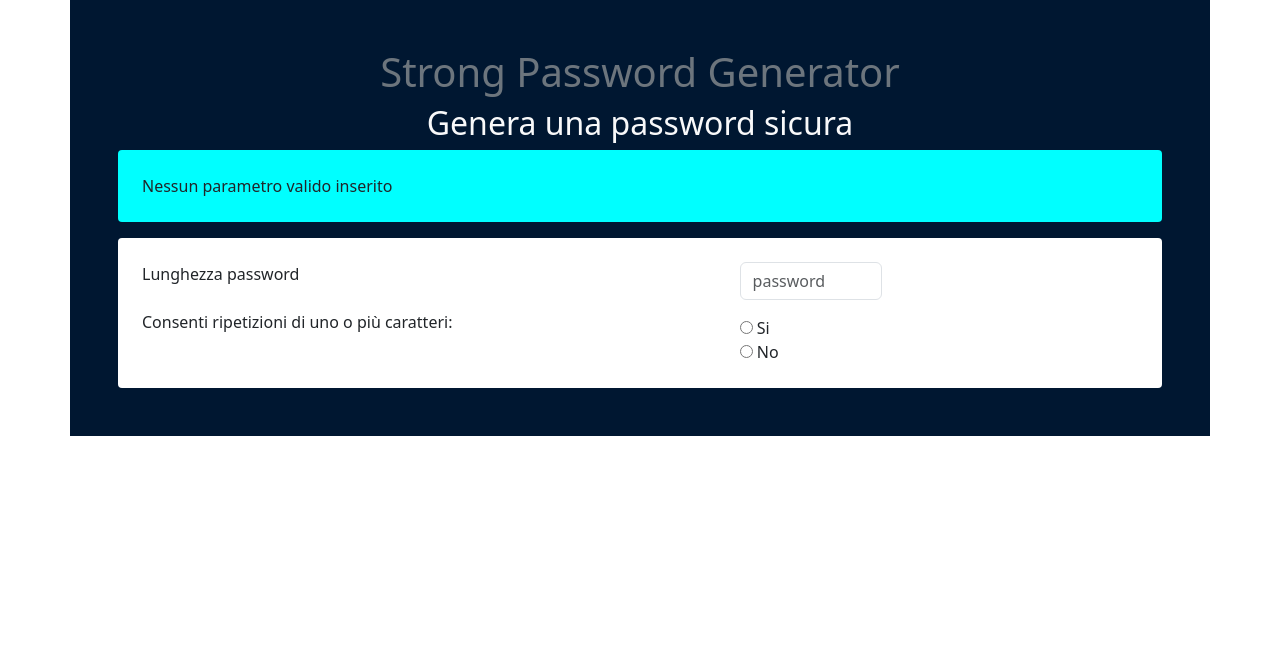
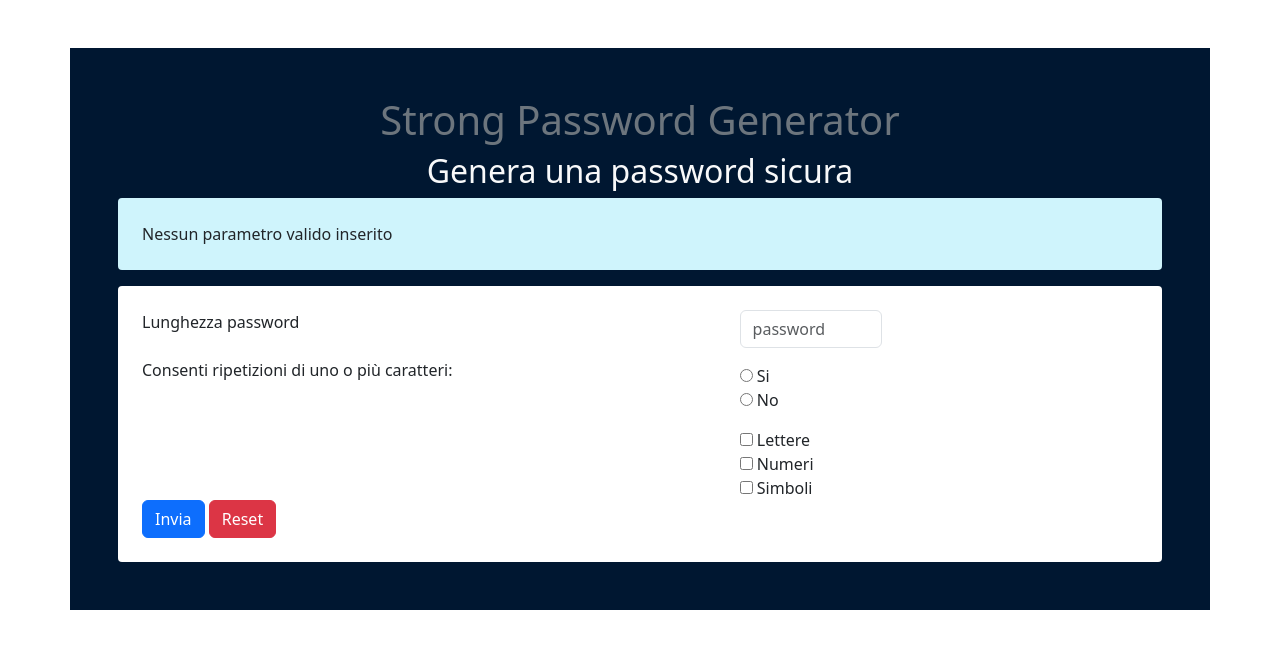
Before and after one commit to GiorgioDordo/php-strong-password-generator, a PHP site: page / in a window 1280 px wide. Shown: the top 649 px of the page. Run offline with PHP 8.4, Linux system fonts and the light colour scheme.

Commit message:
layout completed

```diff
--- a/index.php
+++ b/index.php
@@ -11,7 +11,7 @@
 </head>
 
 <body>
-    <main class="container box-password p-5">
+    <main class="container box-password mt-5 p-5">
         <div>
             <h1 class="text-center text-secondary">Strong Password Generator</h1>
             <h2 class="text-center text-light">Genera una password sicura</h2>
@@ -19,27 +19,52 @@
         <div class="rounded rounded-1 p-4 mb-3 validation-message">
             Nessun parametro valido inserito
         </div>
-        <div class="rounded rounded-1 p-4 bg-white form-box d-flex">
+
+        <form action="">
+            <div class="rounded rounded-1 p-4 bg-white form-box">
+                <div class="d-flex">
                     <div class="left">
                         <label class="mb-4" for="password">Lunghezza password</label>
                         <p>Consenti ripetizioni di uno o più caratteri:</p>
                     </div>
+
                     <div class="right row">
                         <div class="col-5 mb-3">
-                    <input type="password" class="form-control" id="password" placeholder="password" name="password">
+                            <input type="password" class="form-control" id="password" placeholder="password"
+                                name="password">
+                        </div>
+                        <div class="mb-3">
+                            <div>
+                                <input type="radio" name="repetition" id="si" value="si">
+                                <label for="si">Si</label>
+                            </div>
+                            <div>
+                                <input type="radio" id="no" name="repetition" value="no">
+                                <label for="no">No</label>
+                            </div>
                         </div>
                         <div>
                             <div>
-                        <input type="radio" id="si">
-                        <label for="si">Si</label>
+                                <input type="checkbox" name="lettere" id="lettere" value="lettere">
+                                <label for="lettere">Lettere</label>
                             </div>
                             <div>
-                        <input type="radio" id="no">
-                        <label for="no">No</label>
+                                <input type="checkbox" name="numeri" id="numeri" value="numeri">
+                                <label for="numeri">Numeri</label>
+                            </div>
+                            <div>
+                                <input type="checkbox" name="simbboli" id="simbboli" value="simbboli">
+                                <label for="simbboli">Simboli</label>
                             </div>
                         </div>
                     </div>
                 </div>
+                <div>
+                    <button type="submit" class="btn btn-primary">Invia</button>
+                    <button type="reset" class="btn btn-danger">Reset</button>
+                </div>
+            </div>
+        </form>
     </main>
 </body>
 
--- a/style.css
+++ b/style.css
@@ -3,7 +3,7 @@
 }
 
 .validation-message {
-    background-color: aqua;
+    background-color: rgb(207, 244, 252);
 }
 
 .left {
```
Lines whose indentation alone changed are shown as unchanged.
